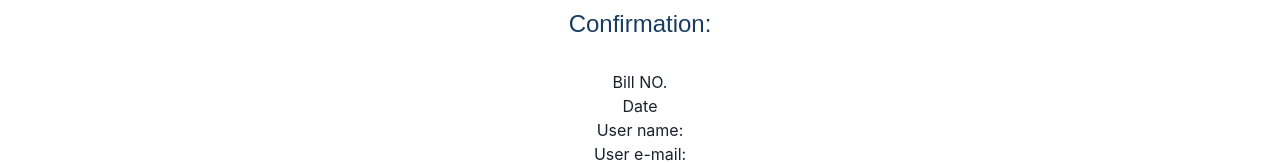
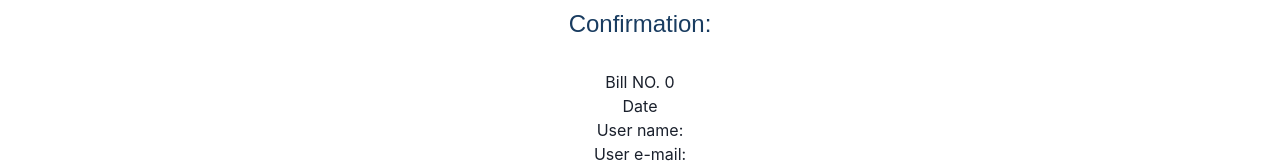
Before and after one commit to Ski-Curort/ski-curort, a React (Create React App) app in the folder frontend/: page /confirmation in a window 1280 px wide. Shown: the part 122-285 px from the top of the page. Built offline with nearby package versions, Linux system fonts and the light colour scheme.

Commit message:
--add confirmation-

```diff
--- a/frontend/src/components/Confirmation.tsx
+++ b/frontend/src/components/Confirmation.tsx
@@ -4,14 +4,13 @@ import {DataContext} from "../App";
 import {useNavigate} from "react-router-dom";
 import UserContext from "../context/UserContext";
 
-interface ConfirmationProps {
-    billtId: number,}
-export const Confirmation = (props: ConfirmationProps) => {
+
+export const Confirmation = () => {
     const context = useContext(DataContext);
     const contextUser=useContext(UserContext)
     const navigate = useNavigate()
     function printBill(){
-        fetch(`http://localhost:8080/api/pdf/${props.billtId}`,
+        fetch(`http://localhost:8080/api/pdf/${context.billData.id}`,
             {method: 'GET'})
 
 
@@ -22,7 +21,7 @@ export const Confirmation = (props: ConfirmationProps) => {
             <Box>
                 <Box display={"flex"} justifyContent={"center"} flexDirection={"column"} alignItems={"center"}>
                     <p className={"summary"}>Confirmation:</p>
-                    <p>Bill NO. {props.billtId}</p>
+                    <p>Bill NO. {context.billData.id}</p>
                     <p>Date  {context.billData.creationData}</p>
                     <p>User name: {contextUser.currentUser?.displayName}</p>
                     <p>User e-mail: {contextUser.currentUser?.email}</p>
```
